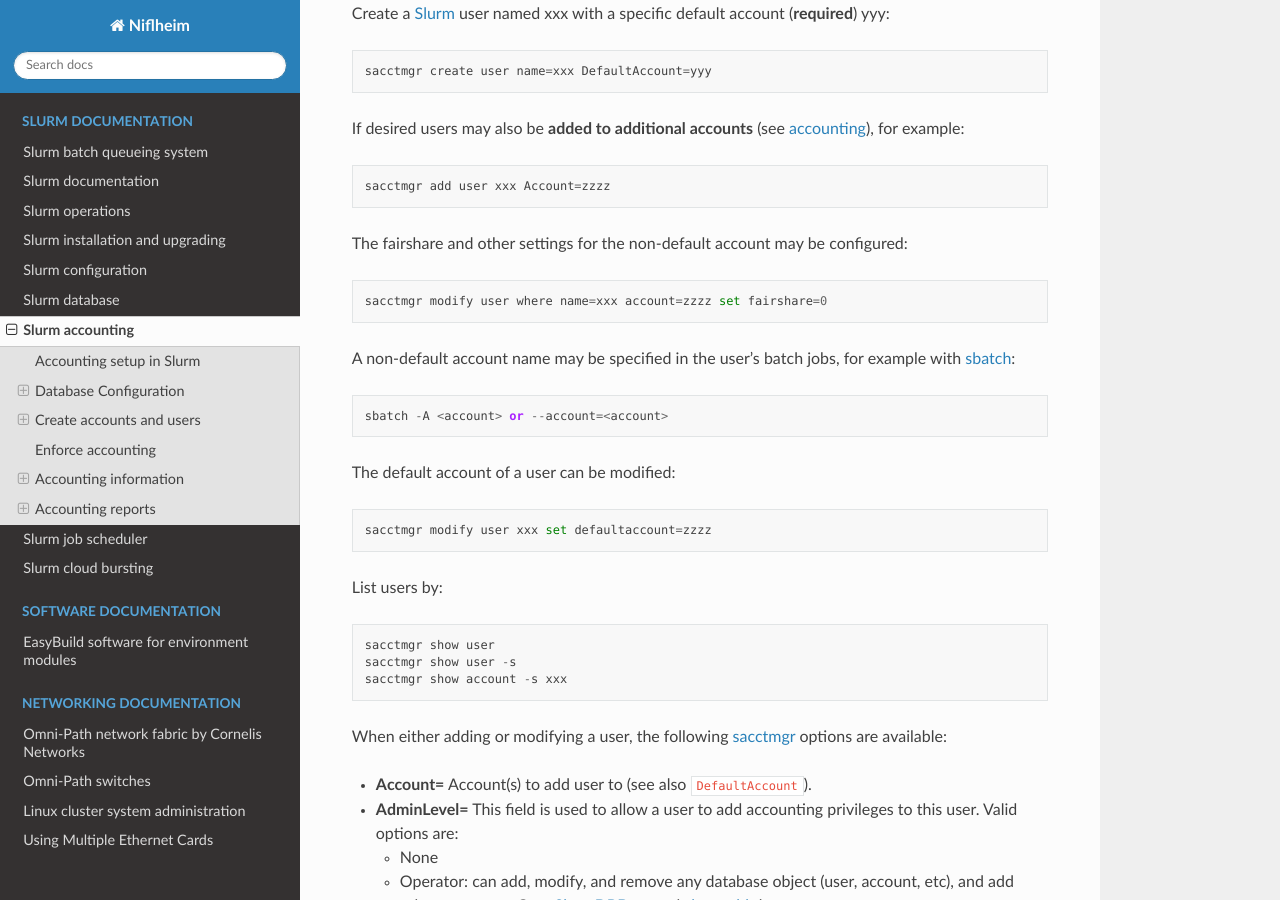
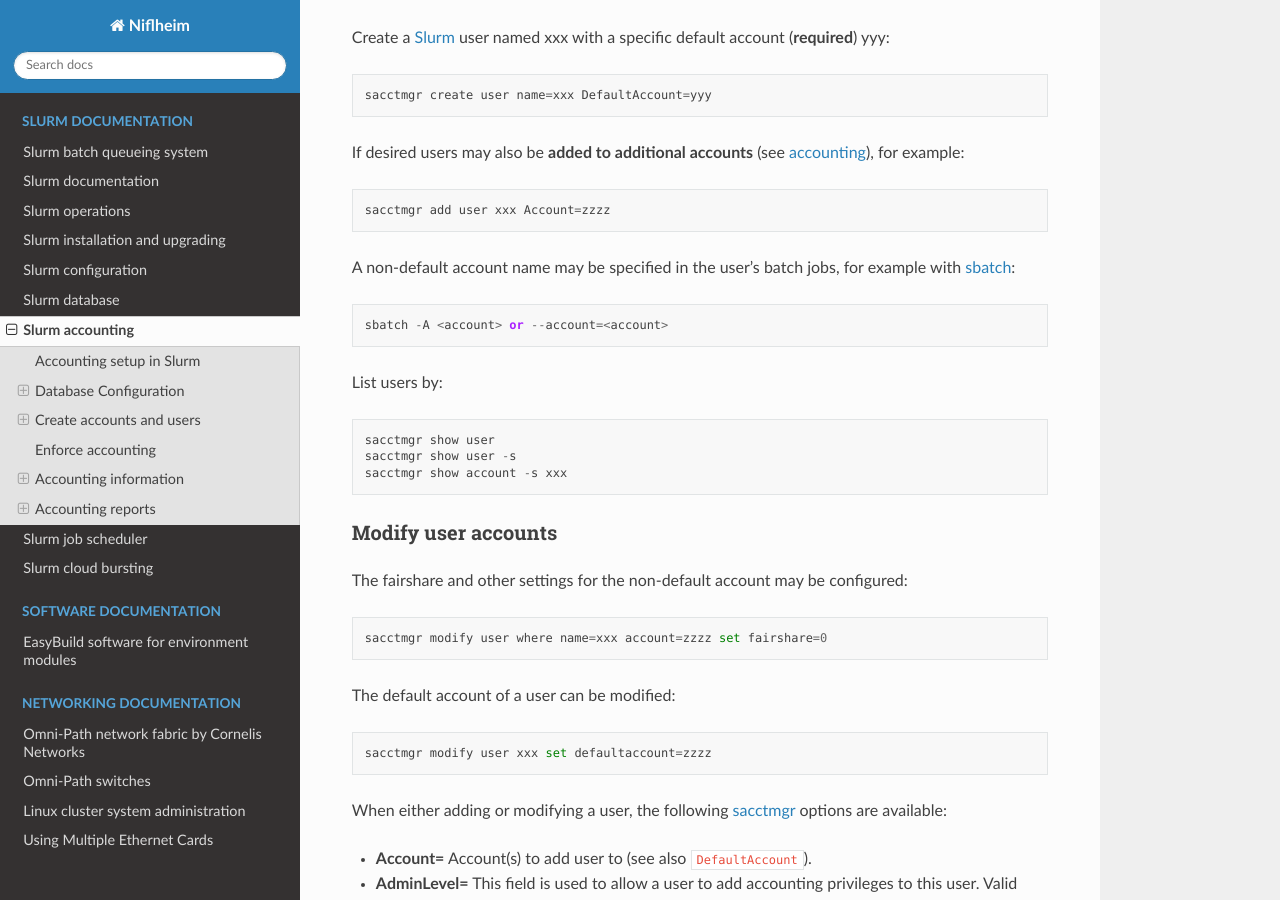
Before and after one commit to OleHolmNielsen/Niflheim_system, a Sphinx documentation site: the page built from docs/Slurm_accounting.rst, in a window 1280 px wide and 900 px high, scrolled down 4093 px. Built offline with Sphinx 7.4.7 and the Read the Docs theme 3.1.0, drawn with Linux system fonts in a browser that asks for light colours; some of the changed text lies outside the part shown.

Commit message:
Section on Modify user accounts

```diff
--- a/docs/Slurm_accounting.rst
+++ b/docs/Slurm_accounting.rst
@@ -173,23 +173,26 @@ If desired users may also be **added to additional accounts** (see accounting_),
 
   sacctmgr add user xxx Account=zzzz
 
-The fairshare and other settings for the non-default account may be configured::
-
-  sacctmgr modify user where name=xxx account=zzzz set fairshare=0
-
 A non-default account name may be specified in the user's batch jobs, for example with sbatch_::
 
   sbatch -A <account> or --account=<account>
-
-The default account of a user can be modified::
-
-  sacctmgr modify user xxx set defaultaccount=zzzz
 
 List users by::
 
   sacctmgr show user
   sacctmgr show user -s
   sacctmgr show account -s xxx
+
+Modify user accounts
+--------------------------
+
+The fairshare and other settings for the non-default account may be configured::
+
+  sacctmgr modify user where name=xxx account=zzzz set fairshare=0
+
+The default account of a user can be modified::
+
+  sacctmgr modify user xxx set defaultaccount=zzzz
 
 When either adding or modifying a user, the following sacctmgr_ options are available:
 
@@ -213,7 +216,7 @@ When either adding or modifying a user, the following sacctmgr_ options are avai
 * **Partition=** Name of Slurm partition this association applies to.
 
 Dump and load Slurm association data
-......................................
+---------------------------------------------
 
 The sacctmgr_ command can be used to load and dump Slurm_ association data to and from a file, see the manual section
 `FLAT FILE DUMP AND LOAD <https://slurm.schedmd.com/sacctmgr.html#SECTION_FLAT-FILE-DUMP-AND-LOAD>`_.
```
Also changed, not shown: other parts of docs/Slurm_accounting.rst (+2 -2 lines).
